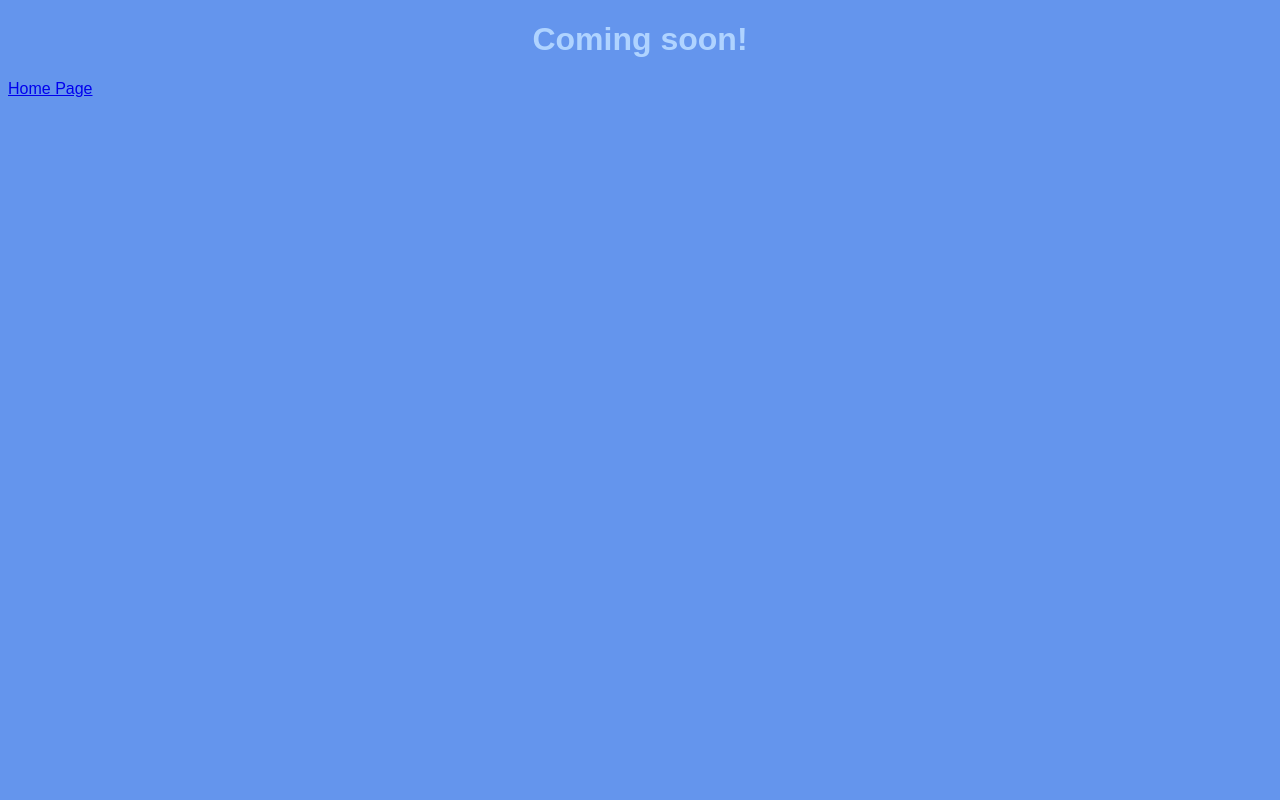
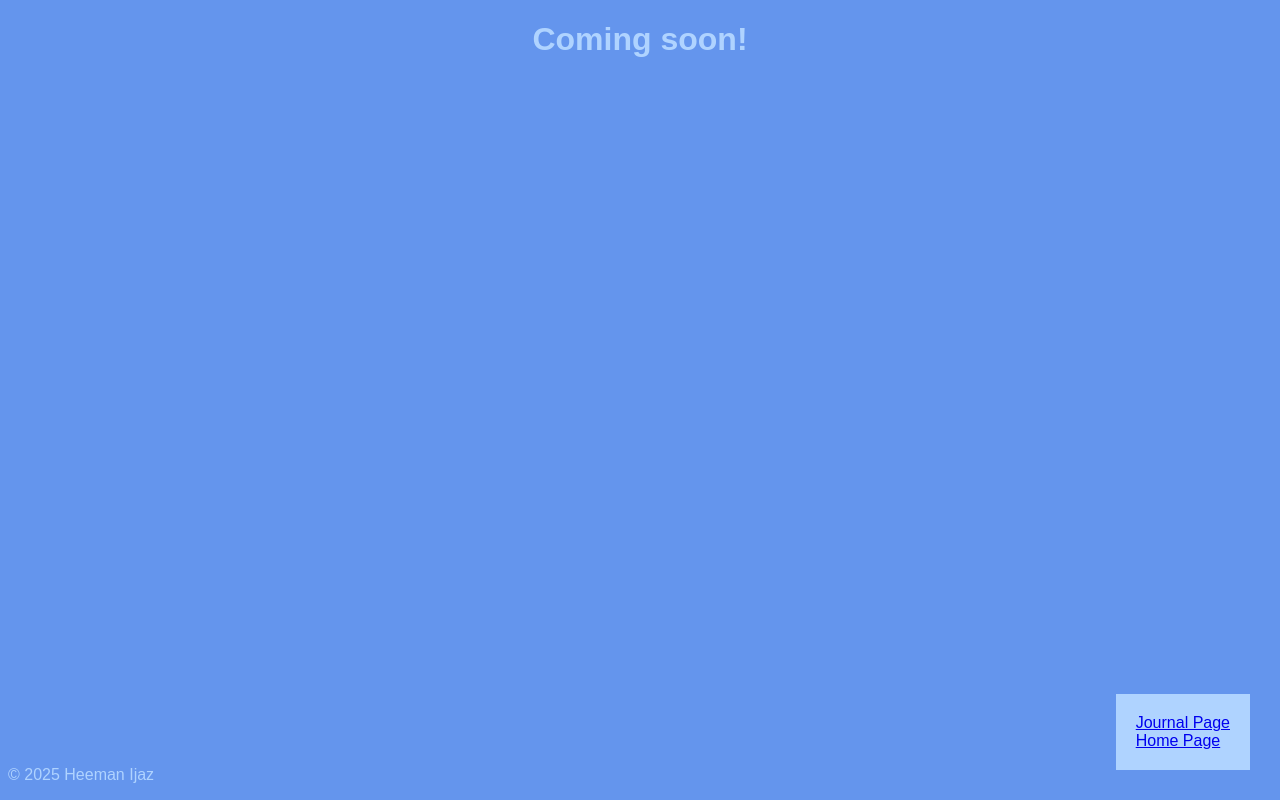
Before and after one commit to hmani3/portfolio, a plain HTML site: page work.html in a window 1280 px wide. Drawn offline with Linux system fonts and the light colour scheme.

Commit message:
add placeholder for work section

```diff
--- a/work.html
+++ b/work.html
@@ -13,7 +13,15 @@ Heeman Ijaz
 
 <body>
     <h1 class="title">Coming soon!</h1>
-    <p><a href="index.html">Home Page</a></p>
+    <nav class="to-bottom-right">
+        <ul class="no-bullets">
+            <li><a href="journal.html">Journal Page</a></li>
+            <li><a href="index.html">Home Page</a></li>
+        </ul>
+    </nav>
+    <footer>
+        <p>&copy; 2025 Heeman Ijaz</p>
+    </footer>
 </body>
 
 </html>
```
